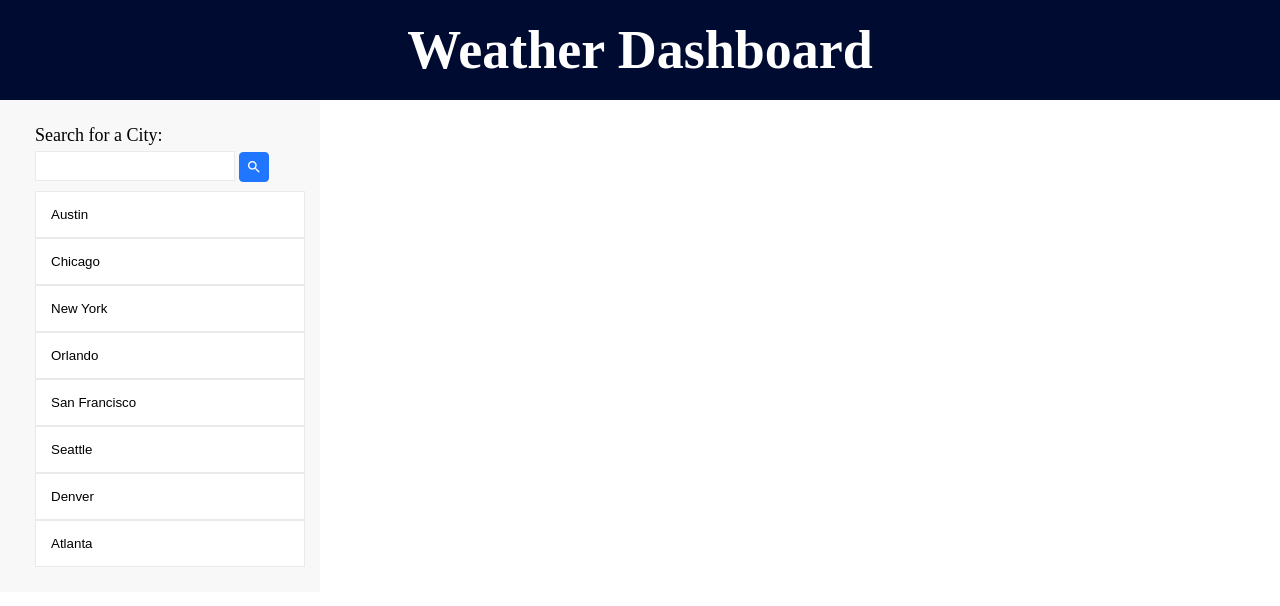
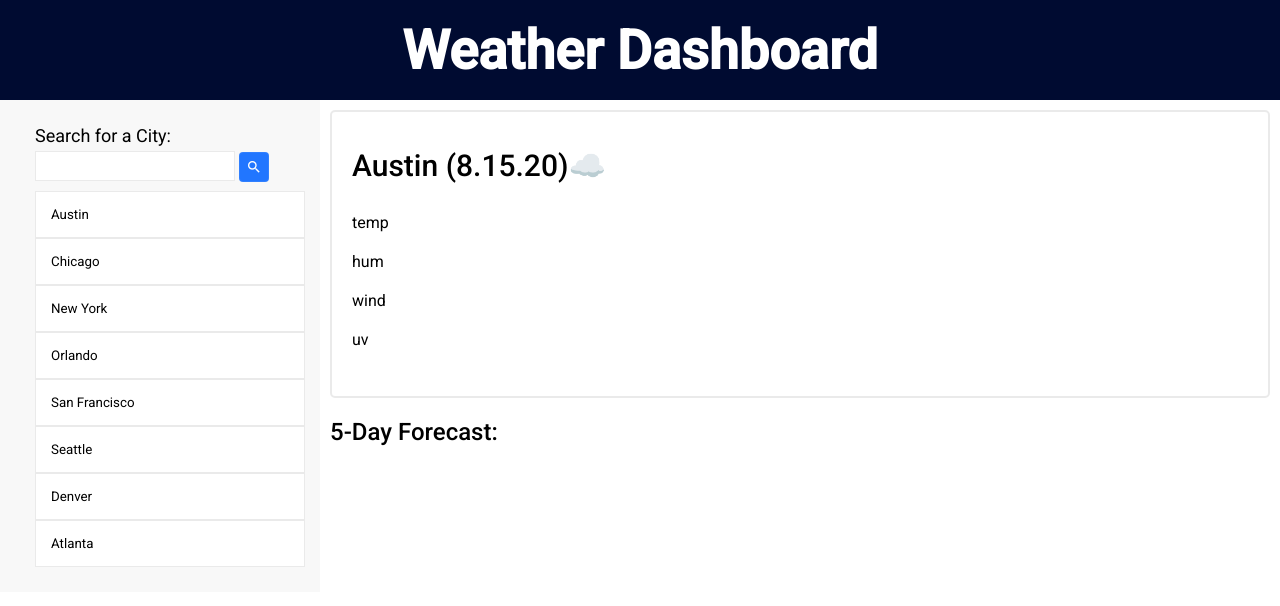
Before and after one commit to climbingryan/weather-dashboard-challenge, a plain HTML site: page index.html in a window 1280 px wide. Drawn offline with Linux system fonts and the light colour scheme.

Commit message:
weather info css styles

```diff
--- a/assets/css/styles.css
+++ b/assets/css/styles.css
@@ -2,6 +2,11 @@
     box-sizing: border-box;
     margin: 0;
     padding: 0;
+    font-family: 'Roboto', 'sans-serif';
+}
+
+:root {
+    --border-color: rgba(221, 221, 221, 0.602);
 }
 
 header {
@@ -26,18 +31,17 @@ main {
     background-color: rgba(233, 233, 233, 0.335);
     padding: 25px;
 }
-.search-container, form {
+.search-container form {
     grid-row: 1/2;
     grid-column: 1/2;
 }
-.search-container, ul {
+.search-container ul {
     grid-row: 1/2;
     grid-column: 1/2;
 }
 .list-cities {
     list-style-type: none;
 }
-
 
 form {
     margin-left: 10px;
@@ -57,23 +61,66 @@ label {
     min-height: 30px;
     min-width: 30px;
     background-color: #2176FF;
-    border: 1px solid #2176FF;
+    border: 1px solid #4089ff86;
     border-radius: 4px;
     padding: 6px 0 0 6px;
 }
 input {
     min-height: 30px;
     min-width: 200px;
-    border: 1px  rgba(221, 221, 221, 0.602) solid;
+    border: 1px  var(--border-color) solid;
     margin-top: 5px;
 }
 
-
 .btn {
-    border: 1px rgba(221, 221, 221, 0.602) solid;
+    border: 1px var(--border-color) solid;
     background-color: white;
     margin: 0 10px 0 10px;
     padding: 15px;
     width: 100%;
     text-align: left;
 }
+
+
+.main-info-container {
+    grid-row: 1/2;
+    grid-column: 2/3;
+    display: grid;
+    grid-template-columns: 1fr;
+    grid-template-rows: 1.25fr .75fr
+}
+
+.weather-details-container {
+    border: 2px solid var(--border-color) ;
+    border-radius: 5px;
+    display: flex;
+    flex-flow: column;
+    justify-content: center;
+    align-items: flex-start;
+    margin: 10px;
+}
+.weather-details-container h1 {
+    margin-left: 20px;
+    margin-bottom: 10px;
+    color: black;
+    font-size: 30px;
+    font-weight: 500;
+}
+.details-list {
+    display: flex;
+    flex-flow: column;
+    margin-top: 10px;
+}
+.details-list li {
+    list-style-type: none;
+    margin: 10px 10px 10px 20px;
+}
+
+.forecast {
+
+    margin: 10px;
+}
+.forecast h1 {
+    color: black;
+    font-weight: 500;
+}
--- a/assets/js/script.js
+++ b/assets/js/script.js
@@ -0,0 +1 @@
+var cityEl = document.querySelector("city")
--- a/index.html
+++ b/index.html
@@ -5,6 +5,7 @@
     <meta name="viewport" content="width=device-width, initial-scale=1.0">
     <title>Weather Dashboard</title>
     <link href="https://fonts.googleapis.com/icon?family=Material+Icons" rel="stylesheet">
+    <link href="https://fonts.googleapis.com/css2?family=Roboto:wght@400;500&display=swap" rel="stylesheet">
     <link rel="stylesheet" href="./assets/css/styles.css">
 </head>
 <body>
@@ -20,7 +21,9 @@
             <form>
                 <label for="city">Search for a City:</label>
                     <br>
-                <input type="text" id="city" name="city" value=""> <div class="box"><i class="material-icons">search</i></div>
+                <input type="text" id="city" name="city" value="">
+                    <div class="box"><i class="material-icons">search</i>
+                    </div>
             </form>
             <ul class="list-cities">
                 <li><button class="btn" id="austin">Austin</button></li>
@@ -34,13 +37,20 @@
             </ul>
         </div>
         <!-- main container -->
-        <div>
+        <div class="main-info-container">
             <!-- weather details -->
-            <div>
-
+            <div class="weather-details-container">
+                <h1 id="current-city">Austin (8.15.20)☁️</h1>
+                <ul class="details-list">
+                    <li id="temperature">temp</li>
+                    <li id="humidity">hum</li>
+                    <li id="wind-speed">wind</li>
+                    <li id="uv-index">uv</li>
+                </ul>
             </div>
             <!-- 5-day forecast container -->
-            <div>
+            <div class="forecast">
+                <h1>5-Day Forecast:</h1>
 
             </div>
         </div>
```
